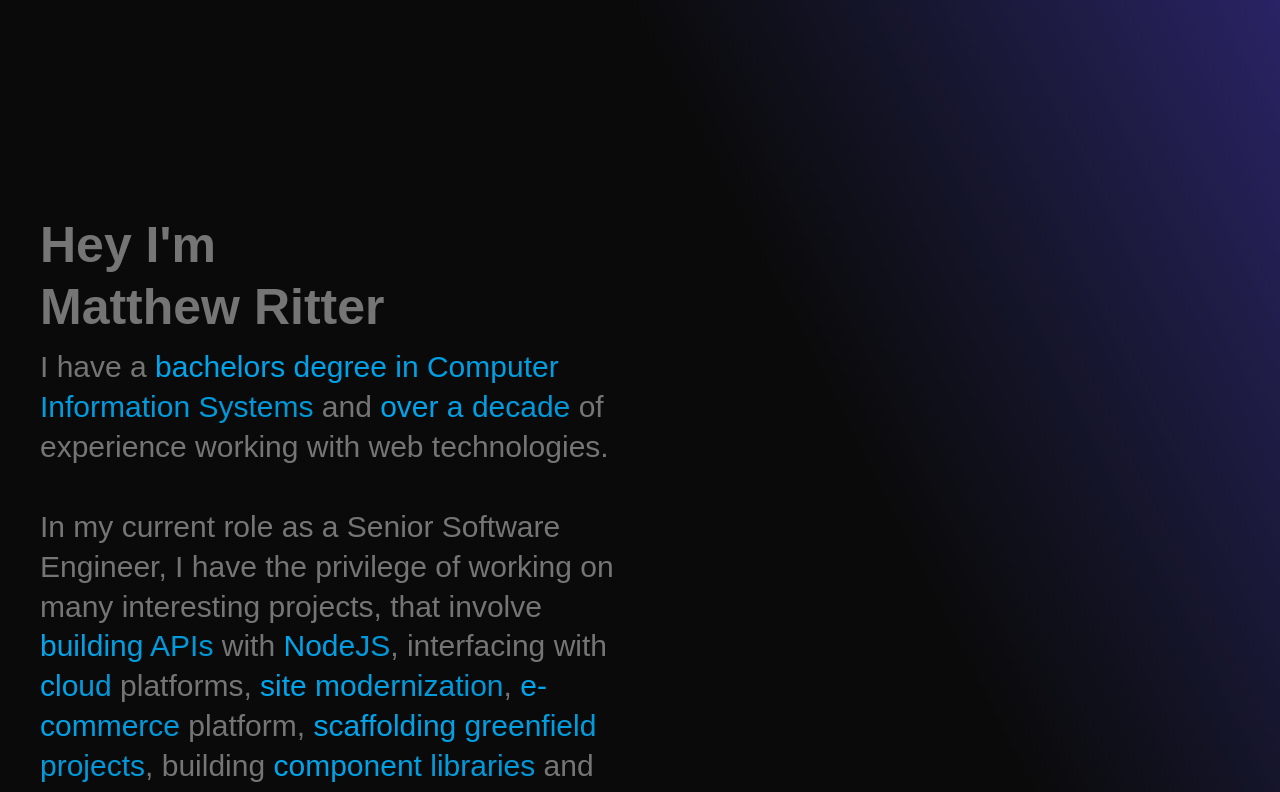
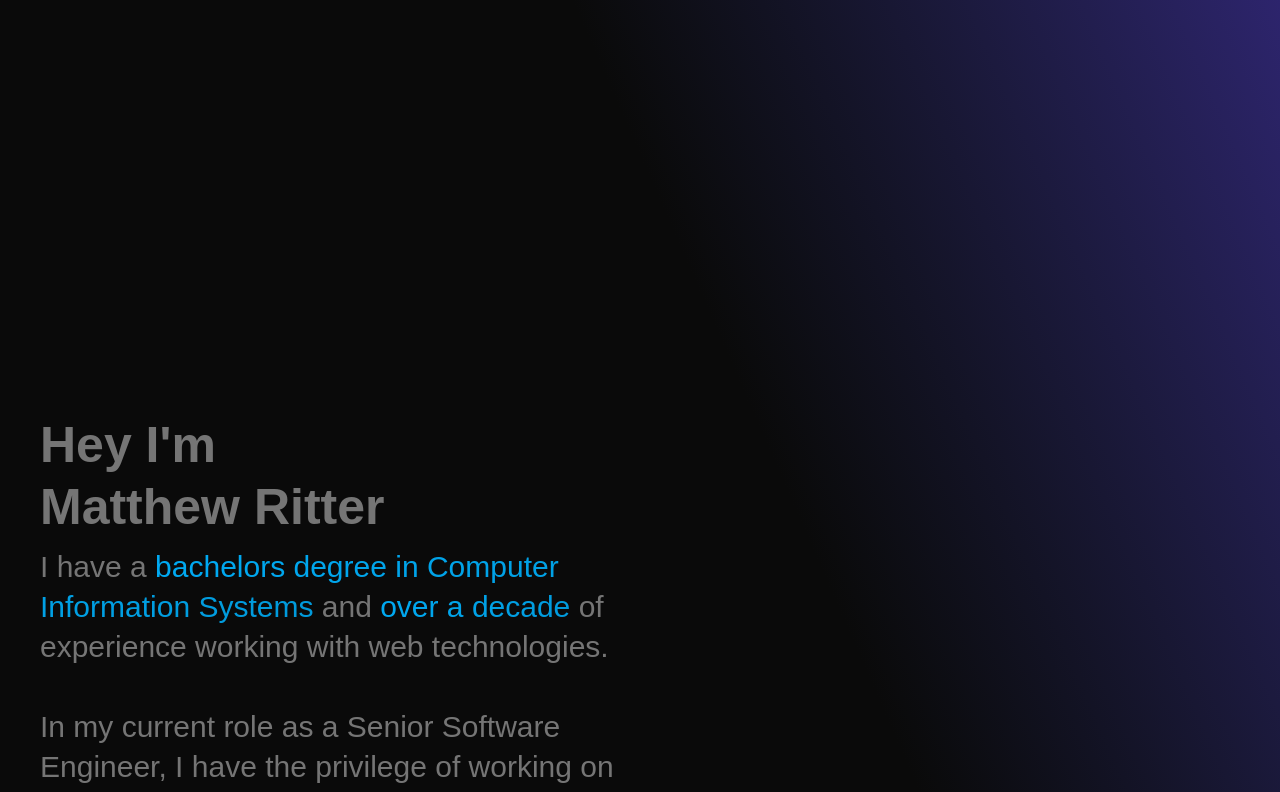
Before and after one commit to mwritter/portfolio-next, a Next.js app: page / in a window 1280 px wide. Shown: the part 720-1512 px from the top of the page. Built offline with nearby package versions, Linux system fonts and the light colour scheme.

Commit message:
Fix spacing

```diff
--- a/src/app/page.tsx
+++ b/src/app/page.tsx
@@ -6,7 +6,7 @@ import { RiveComponent } from "@/components/RiveComponent";
 export default function Home() {
   return (
     <div className="relative p-5 sm:p-10 flex flex-col gap-10 sm:bg-gradient-to-tr bg-gradient-to-t from-[var(--background)] sm:from-60% from-90% to-[var(--accent-color)]">
-      <div className="z-10">
+      <div className="z-10 flex flex-col sm:gap-50 gap-25">
         <ProfileSection />
         <IntroSection />
         <ExperienceSection />
--- a/src/components/IntroSection.tsx
+++ b/src/components/IntroSection.tsx
@@ -15,7 +15,7 @@ projects**, building **component libraries** and working with **startups**.
 
 export const IntroSection = () => {
   return (
-    <div className="flex flex-col h-screen justify-center">
+    <div className="flex flex-col justify-center h-screen">
       <div className="flex flex-col gap-2">
         <Heading text={`Hey I'm\nMatthew Ritter`} />
         <SectionText markdown={markdown} />
--- a/src/components/ProfileSection.tsx
+++ b/src/components/ProfileSection.tsx
@@ -12,7 +12,7 @@ I enjoy working on **challenging problems** and leveraging software to solve tho
 
 export const ProfileSection = () => {
   return (
-    <div className="flex flex-col h-screen justify-center">
+    <div className="flex flex-col justify-center h-screen">
       <div className="flex flex-col gap-2">
         <Heading text={`Senior\nSoftware Engineer`} />
         <SectionText markdown={markdown} />
```
